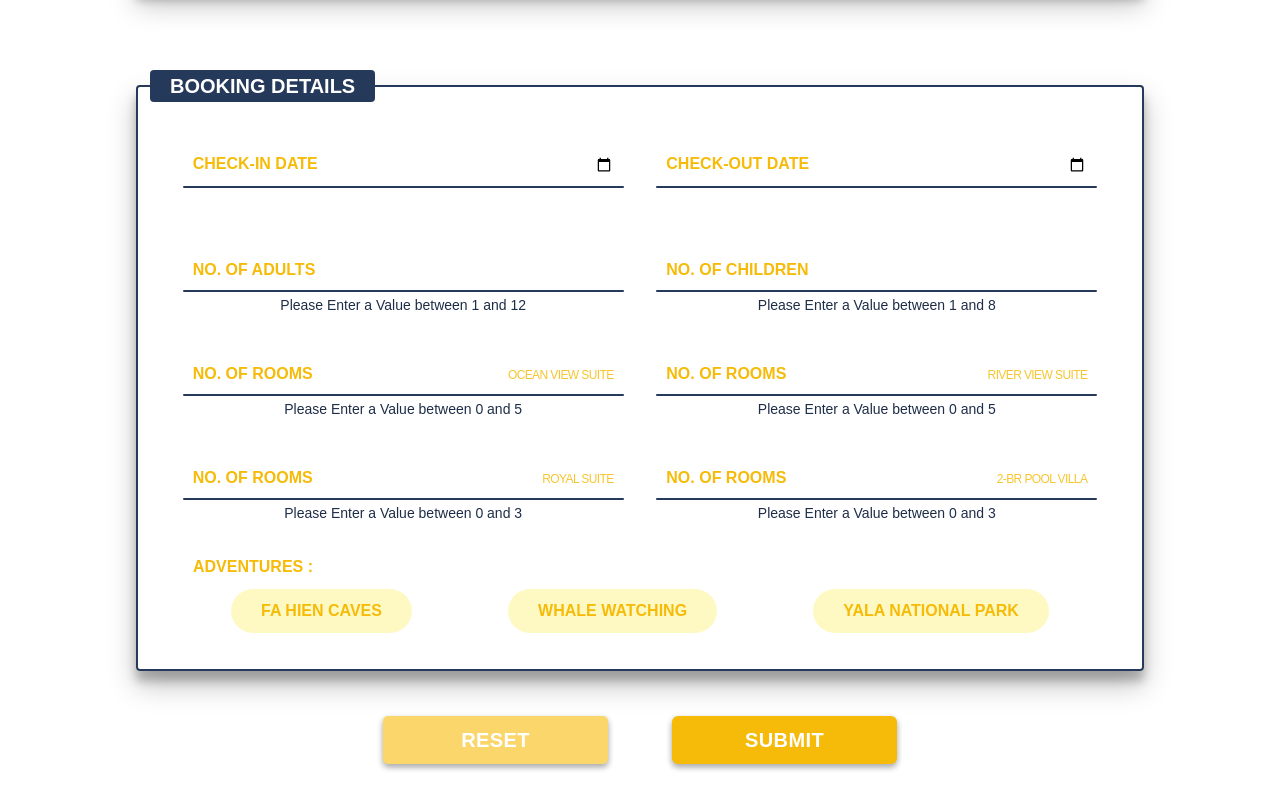
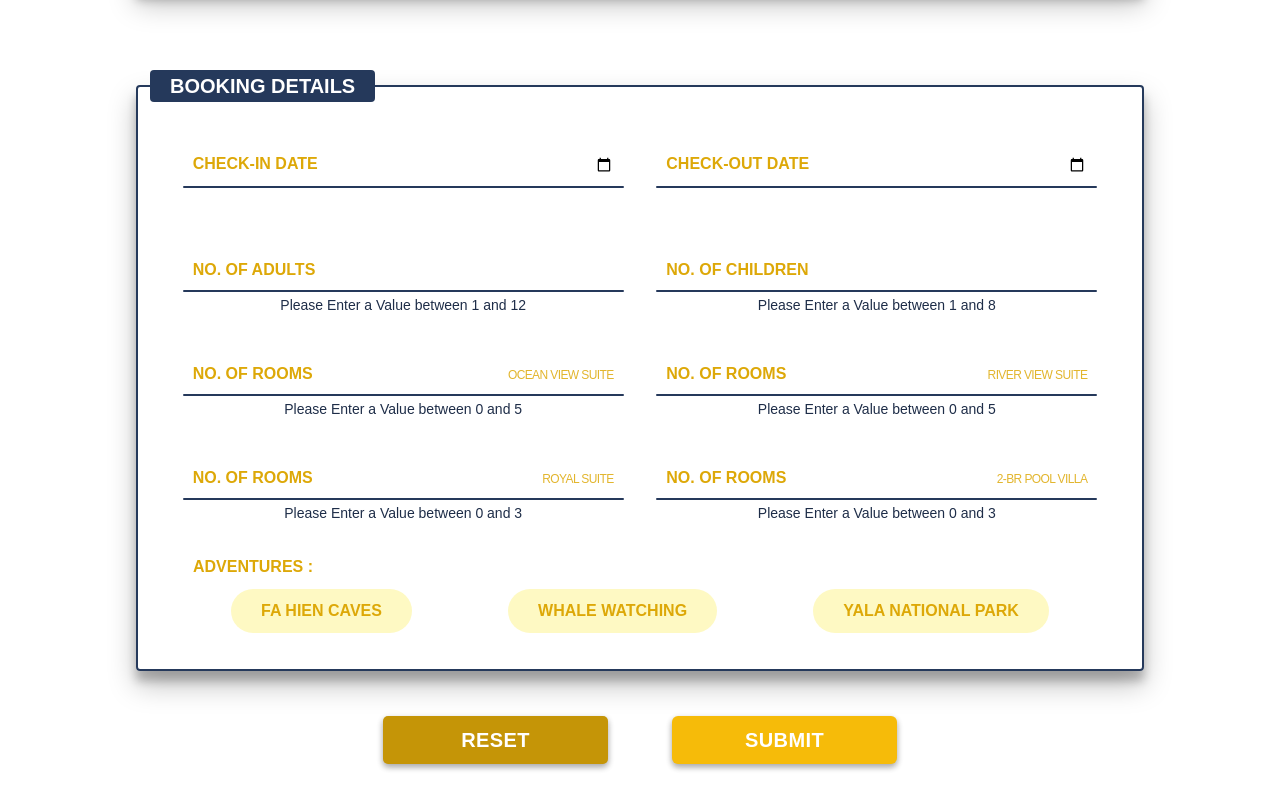
Before and after one commit to thamirahamed/driftbayresort, a website built with Vite: page booking.html in a window 1280 px wide. Shown: the part 1000-1800 px from the top of the page. Built offline with nearby package versions, Linux system fonts and the light colour scheme; a web font is replaced by a local one.

Commit message:
Add files via upload

```diff
--- a/styles/style.css
+++ b/styles/style.css
@@ -4,6 +4,8 @@
     --clr-yellow200: #fef08a;
     --clr-yellow300: #fad66b;
     --clr-yellow500: #f6bb09;
+    --clr-yellow550: #dda808;
+    --clr-yellow600: #c59507;
     --clr-blue1000: #172236;
     --clr-blue950: #1e2d48;
     --clr-blue900: #25395b;
@@ -162,7 +164,7 @@ a {
     text-transform: uppercase;
     font-size: var(--size-l);
     letter-spacing: 0.02em;
-    background-color: var(--clr-yellow300);
+    background-color: var(--clr-yellow600);
     box-shadow: rgba(0, 0, 0, 0.16) 0px 3px 6px, rgba(0, 0, 0, 0.23) 0px 3px 6px;
     color: var(--clr-light);
     padding: .5em 1em;
@@ -1292,7 +1294,7 @@ a {
     pointer-events: none;
     width: 100%;
     font-size: var(--size-base);
-    color: var(--clr-yellow500);
+    color: var(--clr-yellow550);
     font-weight: 700;
     text-transform: uppercase;
     transition: 0.5s;
@@ -1383,7 +1385,7 @@ a {
 }
 
 .booking__adventure span{
-    color: var(--clr-yellow500);
+    color: var(--clr-yellow550);
     text-transform: uppercase;
     font-size: var(--size-base);
     font-weight: 700;
@@ -1410,7 +1412,7 @@ a {
 .booking__checkBox label span{
     position: relative;
     background: var(--clr-yellow100);
-    color: var(--clr-yellow500);
+    color: var(--clr-yellow550);
     text-transform: uppercase;
     font-size: var(--size-base);
     font-weight: 600;
```
